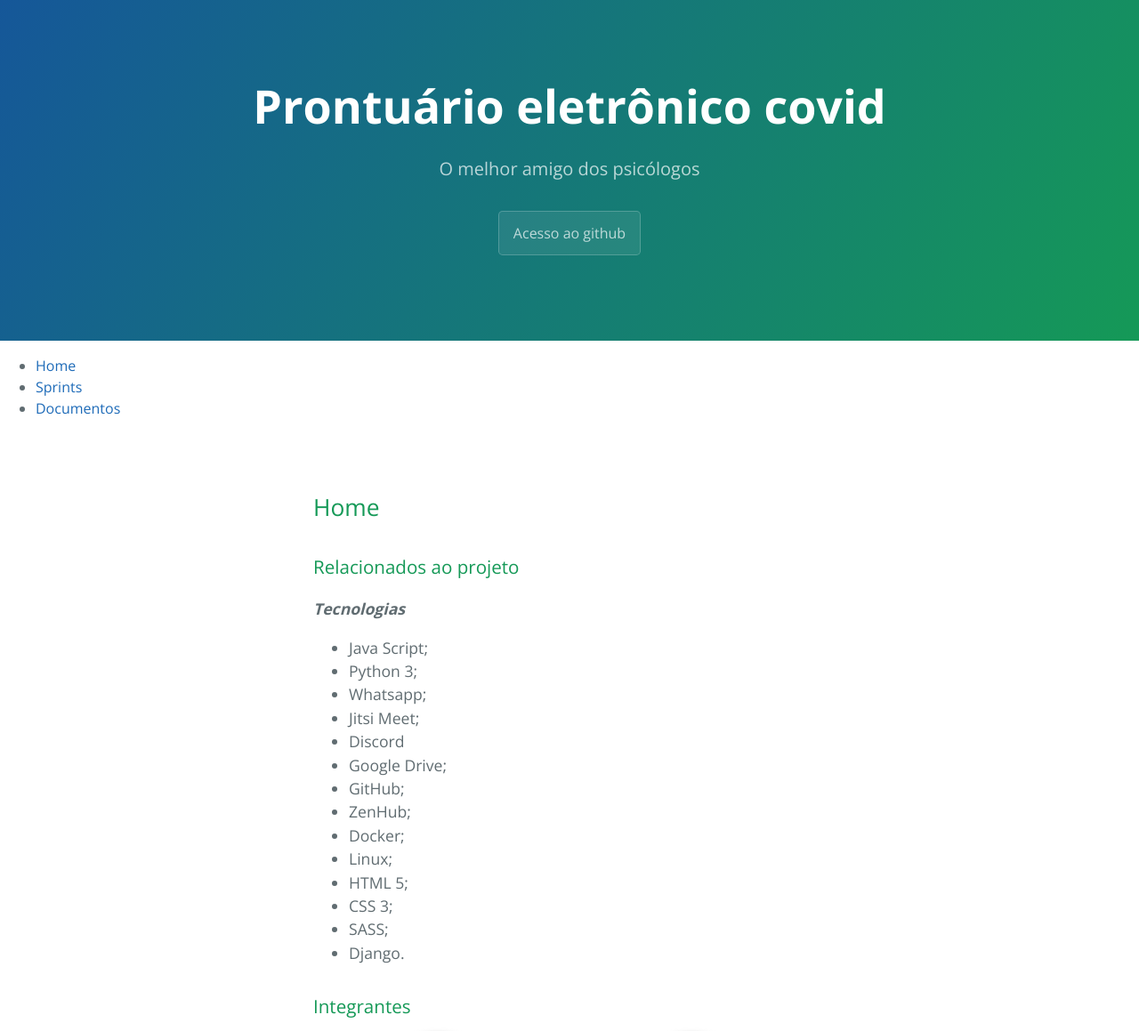
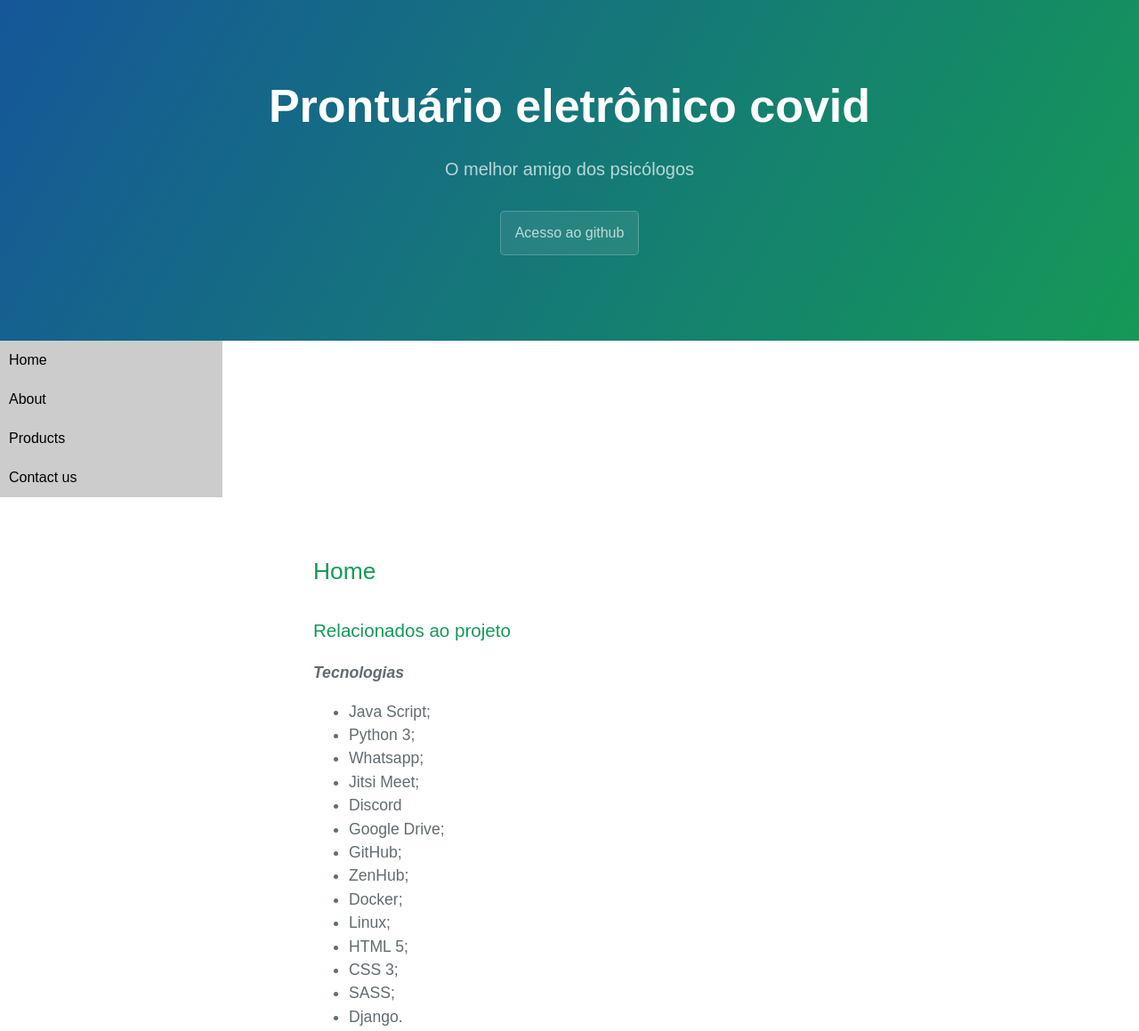
Before and after one commit to francisco1code/2020.2-CheeryUP, a Jekyll site: the page built from index.md, in a window 1280 px wide, cut to the strip 0-1159 px from the top of the page. Shown: the whole strip at 89% size. Built offline with Jekyll 4.4.1, drawn with Linux system fonts in a browser that asks for light colours.

Commit message:
ad dsub menu

```diff
--- a/_layouts/default.html
+++ b/_layouts/default.html
@@ -31,16 +31,18 @@
     </header>
 
     <nav class="menu-bar">
-     <ul>
-      <li><a href="">Home</a></li>
-      <li><a href="">Sprints</a>
-        <ul>
-          <li><a href="">Sprint 0</a></li>
-        </ul>
-      <li><a href="">Documentos</a></li>
-
-      </li>
-     </ul>
+      <ul class="mainmenu">
+        <li><a href="">Home</a></li>
+        <li><a href="">About</a></li>
+        <li><a href="">Products</a>
+          <ul class="submenu">
+            <li><a href="">Tops</a></li>
+            <li><a href="">Bottoms</a></li>
+            <li><a href="">Footwear</a></li>
+          </ul>
+        </li>
+        <li><a href="">Contact us</a></li>
+      </ul>
     </nav>
 
     <main id="content" class="main-content" role="main">
--- a/_sass/jekyll-theme-cayman.scss
+++ b/_sass/jekyll-theme-cayman.scss
@@ -370,17 +370,63 @@
   }
 }
 
-.menu-bar ul li ul {
-  background-color: orange;
-  visibility: hidden;
-  opacity: 0;
-  position: absolute;
-  transition: all 0.3s ease;
-
+html, body {
+  font-family: Arial, Helvetica, sans-serif;
+}
+.menu-bar {
+  width: 250px;
+}
+/* reset our lists to remove bullet points and padding */
+.menu-bar .mainmenu, .submenu {
+list-style: none;
+padding: 0;
+margin: 0;
 }
 
-.menu-bar ul li :hover > ul, ul li :hover{
-  visibility: visible;
-  opacity: 1;
-  display: block;
+/* make ALL links (main and submenu) have padding and background color */
+.menu-bar .mainmenu a {
+display: block;
+background-color: #CCC;
+text-decoration: none;
+padding: 10px;
+color: #000;
 }
+
+/* add hover behaviour */
+.menu-bar .mainmenu a:hover {
+  background-color: #C5C5C5;
+}
+
+
+/* when hovering over a .mainmenu item,
+display the submenu inside it.
+we're changing the submenu's max-height from 0 to 200px;
+*/
+
+.menu-bar .mainmenu li:hover .submenu {
+display: block;
+max-height: 200px;
+}
+
+/*
+we now overwrite the background-color for .submenu links only.
+CSS reads down the page, so code at the bottom will overwrite the code at the top.
+*/
+
+.menu-bar .submenu a {
+background-color: #999;
+}
+
+/* hover behaviour for links inside .submenu */
+.menu-bar .submenu a:hover {
+background-color: #666;
+}
+
+/* this is the initial state of all submenus.
+we set it to max-height: 0, and hide the overflowed content.
+*/
+.menu-bar .submenu {
+overflow: hidden;
+max-height: 0;
+-webkit-transition: all 0.5s ease-out;
+}
```
